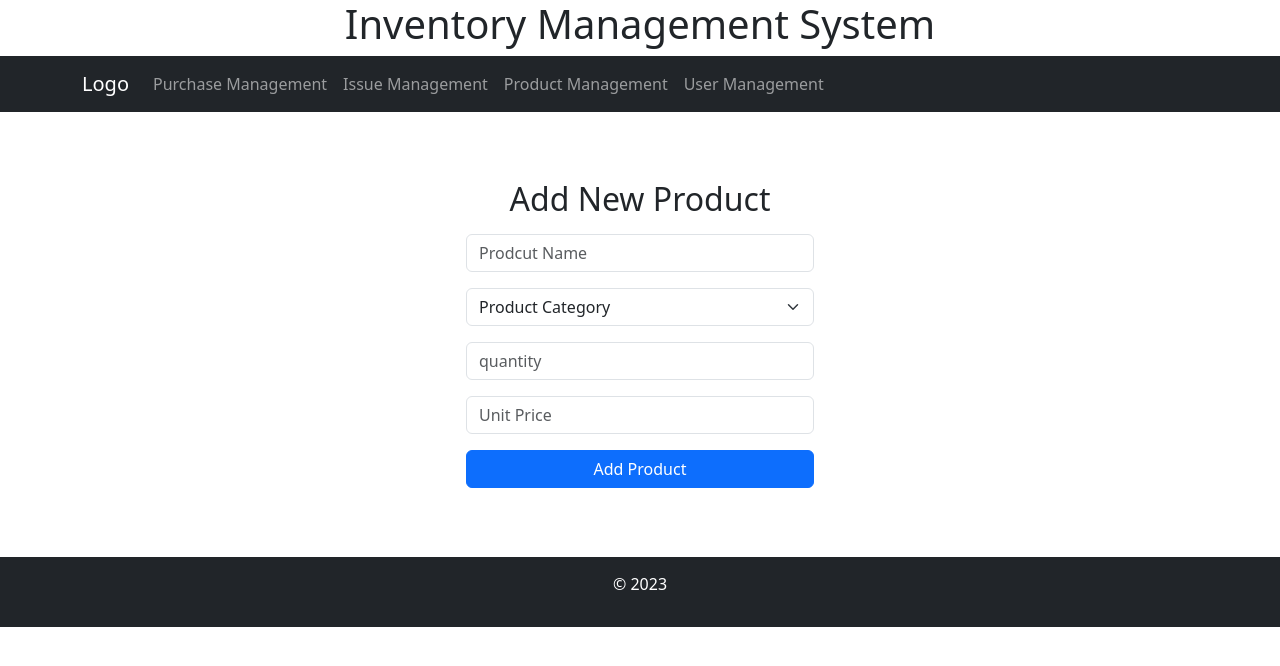
After one commit to Mesele9/hotel_inventory_system, a Flask app: page /add_product in a window 1280 px wide. The commit adds this page. Shown: the top 666 px of the page. Run offline with Flask 3, Linux system fonts and the light colour scheme; parts of the project's set-up code (start-up, migrations or seed data) failed here and were passed over.

Commit message:
create html layout and add new_product route

```diff
--- a/app/app.py
+++ b/app/app.py
@@ -2,7 +2,7 @@ import os
 from dotenv import load_dotenv
 from flask import Flask, render_template, request, url_for, redirect
 from flask_sqlalchemy import SQLAlchemy
-from db import engine
+from .db import engine
 
 load_dotenv('.env')
 
@@ -17,13 +17,12 @@ app.config['SQLALCHEMY_DATABASE_URI'] = "postgresql://{}:{}@{}/{}".format(
     db_username, db_password, db_host, db_name)
 app.config['SQLALCHEMY_TRACK_MODIFICATION'] = False
 
-#db.init_app(app)
-db = SQLAlchemy(app)
+db = SQLAlchemy()
+db.init_app(app)
+#db = SQLAlchemy(app)
 
-from models import *
-# # Set up the database connection
-# with app.app_context():
-#     db.create_all()
+from .models import *
+
 
 @app.route('/')
 def index():
@@ -31,7 +30,7 @@ def index():
     #     inspector = db.ispect(db.engine)
     #     table_names = inspector.get_table_names()
     #     return table_names
-    return redirect(url_for('login'))
+    return render_template('base.html')
 
 
 
@@ -50,20 +49,26 @@ def show_table():
 def add_user():
 #    return render_template('add_user.html')
     if request.method == 'POST':
-        # get the data from form
-        name = request.form["name"]
-        username = request.form["username"]
-        password = request.form["password"]
-        role = request.form["role"]
+        error = False
+        try:
+            name = request.form["name"]
+            username = request.form["username"]
+            password = request.form["password"]
+            role = request.form["role"]
 
-        # create the user
-        new_user = User(name=name, username=username, password=password, role=role)
 
-        # add the user to the session
-        db.session.add(new_user)
+            # create the user
+            new_user = Users(name=name, username=username, password=password, role=role)
 
-        # commit the session
-        db.session.commit()
+            # add the user to the session
+            db.session.add(new_user)
+
+            # commit the session
+            db.session.commit()
+        except ValueError:
+            error = True
+            return render_template('add_user.html', error=error)
+
 
 
         return redirect(url_for('login'))
@@ -73,12 +78,52 @@ def add_user():
 
 @app.route('/users')
 def user_list():
-    users = db.session.execute(db.select(User)).scalars()
-    user=[]
-    for u in users:
-        user.append(u.name)
-    return user
+    result = db.session.execute(db.select(Users)).scalars()
+    users_list = []
+    for u in result:
+        users_list.append(u.username)
+    return users_list
 
+
+@app.route('/delete_user/<int:id>', methods=['GET', 'POST'])
+def delete_user(id):
+    user = db.session.query(Users).filter_by(id=id).first()
+    #request.method == 'POST':
+    db.session.delete(user)
+    db.session.commit()
+    return redirect(url_for('add_user'))
+
+
+
+@app.route('/add_product', methods=['GET','POST'])
+def add_product():
+#    return render_template('add_user.html')
+    if request.method == 'POST':
+        error = False
+        try:
+            name = request.form["name"]
+            category = request.form["category"]
+            quantity = request.form["quantity"]
+            unit_price = request.form["unit_price"]
+
+
+            # create the user
+            new_product = Product(name=name, category=category, quantity=quantity, unit_price=unit_price)
+
+            # add the user to the session
+            db.session.add(new_product)
+
+            # commit the session
+            db.session.commit()
+        except ValueError:
+            error = True
+            return render_template('add_product.html', error=error)
+
+
+
+        return redirect(url_for('add_product'))
+
+    return render_template('add_product.html')
 
 
 
--- a/app/db.py
+++ b/app/db.py
@@ -2,7 +2,7 @@ import os
 from dotenv import load_dotenv
 from sqlalchemy import create_engine
 from sqlalchemy.orm import sessionmaker
-from models import Base
+from .models import Base
 
 # load environment variable from the .env file
 load_dotenv('.env')
@@ -19,10 +19,11 @@ engine = create_engine(db_url)
 
 
 # create all the tables
+#Base.metadata.drop_all(engine)
 Base.metadata.create_all(engine)
 
 
-# create a session factory
+# create a sesion factory
 Session  = sessionmaker(bind=engine)
 
 # create a session instance
--- /dev/null
+++ b/app/templates/add_product.html
@@ -0,0 +1,31 @@
+{% extends 'base.html' %}
+
+{% block content %}
+<div class="container">
+  <div class="row justify-content-center mt-5">
+    <div class="col-md-4">
+        <h2 class="mb-3">Add New Product</h2>
+        {% if error %}
+            <div class="alert alert-danger">{{ error }}</div>
+        {% endif %}
+        <form action="/add_product" method="POST">
+          <div class="mb-3"><input type="text" class="form-control" name="name" placeholder="Prodcut Name" required></div>
+          <div class="mb-3">
+            <select class="form-select" name="category" required>
+              <option value="" selected disabled>Product Category</option>
+              <option value="FOOD">FOOD</option>
+              <option value="BEVERAGE">BEVERAGE</option>
+              <option value="CLEANING">CLEANING</option>
+              <option value="STATIONERY">STATIONERY</option>
+            </select>
+          </div>
+          <div class="mb-3"><input type="number" class="form-control" name="quantity" placeholder="quantity" required></div>
+          <div class="mb-3"><input type="number" class="form-control" name="unit_price" placeholder="Unit Price"></div>
+
+          <button type="submit"  class="w-100 btn btn-primary">Add Product</button>
+        </form>
+      </div>
+  </div>
+</div>
+
+{% endblock %}
--- a/run.py
+++ /dev/null
@@ -1,6 +0,0 @@
-from app import app
-
-app = app()
-
-if __name__ == '__main__':
-    app.run(debug=True)
```
Also changed, not shown: app/models.py (+17 -16 lines), app/templates/add_user.html (+30 -7 lines), app/templates/login.html (+13 -14 lines), app/templates/index.html (deleted).
